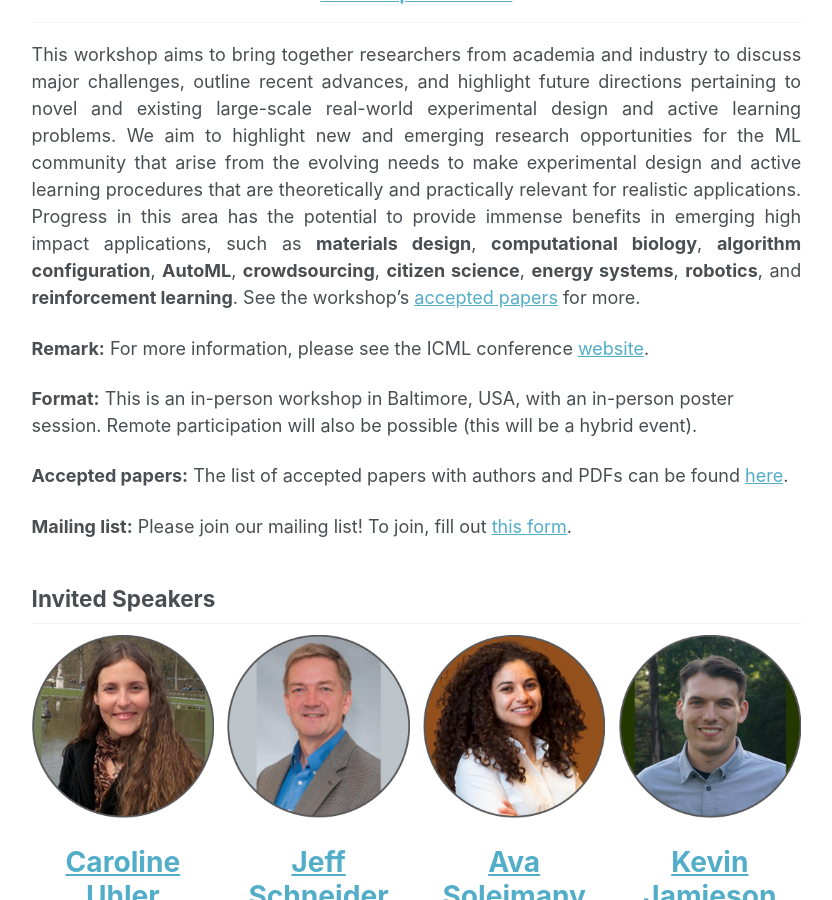
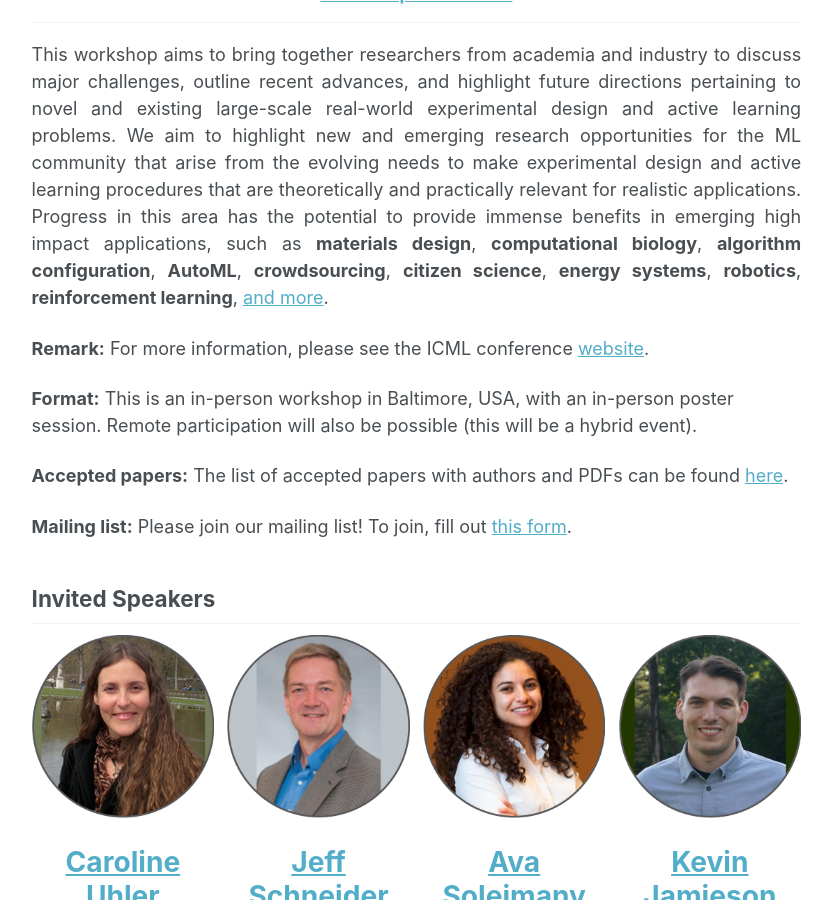
Before and after one commit to realworldml/icml2022, a Jekyll site: the page built from _pages/about.md, in a window 1280 px wide and 900 px high, scrolled down 328 px. Shown: the whole window, without its empty margins (250-1082 px from the left). Built offline with Jekyll 4.4.1, drawn with Linux system fonts in a browser that asks for light colours.

Commit message:
update about page description

```diff
--- a/_pages/about.md
+++ b/_pages/about.md
@@ -61,7 +61,7 @@ feature_row_custom2:
 ------
 
 {: .text-justify}
-This workshop aims to bring together researchers from academia and industry to discuss major challenges, outline recent advances, and highlight future directions pertaining to novel and existing large-scale real-world experimental design and active learning problems. We aim to highlight new and emerging research opportunities for the ML community that arise from the evolving needs to make experimental design and active learning procedures that are theoretically and practically relevant for realistic applications. Progress in this area has the potential to provide immense benefits in emerging high impact applications, such as **materials design**, **computational biology**, **algorithm configuration**, **AutoML**, **crowdsourcing**, **citizen science**, **energy systems**, **robotics**, and **reinforcement learning**. See the workshop's [accepted papers](/accepted/) for more.
+This workshop aims to bring together researchers from academia and industry to discuss major challenges, outline recent advances, and highlight future directions pertaining to novel and existing large-scale real-world experimental design and active learning problems. We aim to highlight new and emerging research opportunities for the ML community that arise from the evolving needs to make experimental design and active learning procedures that are theoretically and practically relevant for realistic applications. Progress in this area has the potential to provide immense benefits in emerging high impact applications, such as **materials design**, **computational biology**, **algorithm configuration**, **AutoML**, **crowdsourcing**, **citizen science**, **energy systems**, **robotics**, **reinforcement learning**, [and more](/accepted/).
 
 
 **Remark:** For more information, please see the ICML conference [website](https://icml.cc/Conferences/2022/Dates).
```
